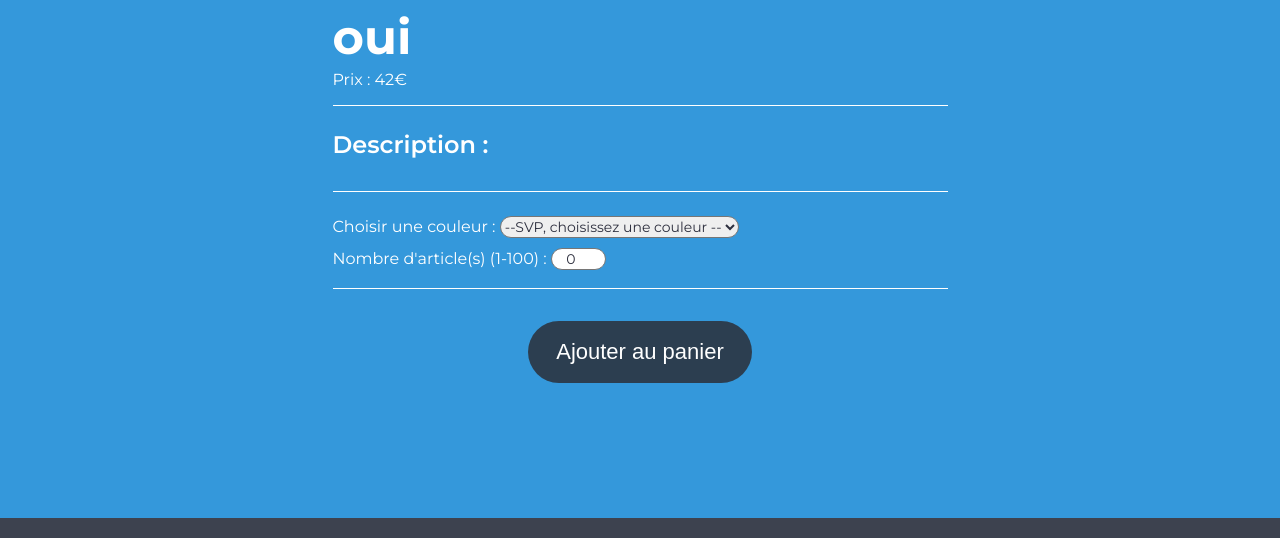
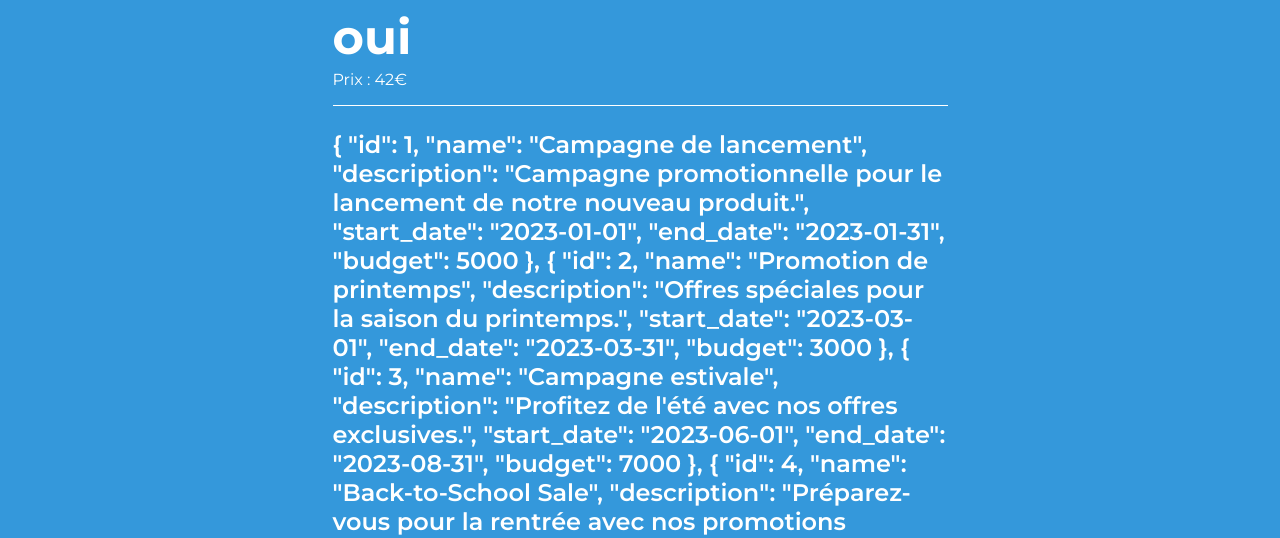
Before and after one commit to Axel-342/mouisson-dimassi, a website: page front/html/campaign.html in a window 1280 px wide. Shown: the part 1620-2158 px from the top of the page. Drawn offline with Linux system fonts and the light colour scheme; no server answers.

Commit message:
c'est ici que les emmerde commence mais hassoul on voit les campagne en brut

```diff
--- a/back/package.json
+++ b/back/package.json
@@ -4,7 +4,8 @@
   "description": "",
   "main": "server.js",
   "scripts": {
-    "test": "echo \"Error: no test specified\" && exit 1"
+    "test": "echo \"Error: no test specified\" && exit 1",
+    "start": "node "
   },
   "author": "",
   "license": "ISC",
--- a/front/html/campaign.html
+++ b/front/html/campaign.html
@@ -52,12 +52,90 @@
             <div class="item__content">
 
               <div class="item__content__titlePrice">
-                <h1 id="title">oui</h1>
+                <h1 id="budget">oui</h1>
                 <p>Prix : <span id="price">42</span>€</p>
               </div>
-
               <div class="item__content__description">
-                <p class="item__content__description__title">Description :</p>
+                <p class="item__content__description__title">{
+                  "id": 1,
+                  "name": "Campagne de lancement",
+                  "description": "Campagne promotionnelle pour le lancement de notre nouveau produit.",
+                  "start_date": "2023-01-01",
+                  "end_date": "2023-01-31",
+                  "budget": 5000
+                },
+                {
+                  "id": 2,
+                  "name": "Promotion de printemps",
+                  "description": "Offres spéciales pour la saison du printemps.",
+                  "start_date": "2023-03-01",
+                  "end_date": "2023-03-31",
+                  "budget": 3000
+                },
+                {
+                  "id": 3,
+                  "name": "Campagne estivale",
+                  "description": "Profitez de l'été avec nos offres exclusives.",
+                  "start_date": "2023-06-01",
+                  "end_date": "2023-08-31",
+                  "budget": 7000
+                },
+                {
+                  "id": 4,
+                  "name": "Back-to-School Sale",
+                  "description": "Préparez-vous pour la rentrée avec nos promotions exceptionnelles.",
+                  "start_date": "2023-08-15",
+                  "end_date": "2023-09-15",
+                  "budget": 4000
+                },
+                {
+                  "id": 5,
+                  "name": "Promotion d'automne",
+                  "description": "Découvrez nos offres spéciales pour la saison automnale.",
+                  "start_date": "2023-10-01",
+                  "end_date": "2023-11-15",
+                  "budget": 6000
+                },
+                {
+                  "id": 6,
+                  "name": "Holiday Extravaganza",
+                  "description": "Célébrez les fêtes avec nos offres festives.",
+                  "start_date": "2023-12-01",
+                  "end_date": "2023-12-31",
+                  "budget": 8000
+                },
+                {
+                  "id": 7,
+                  "name": "Nouvel An Nouvelles Offres",
+                  "description": "Commencez la nouvelle année avec nos offres exclusives.",
+                  "start_date": "2024-01-01",
+                  "end_date": "2024-01-31",
+                  "budget": 5500
+                },
+                {
+                  "id": 8,
+                  "name": "Love is in the Air",
+                  "description": "Offres spéciales pour la saison de la Saint-Valentin.",
+                  "start_date": "2024-02-01",
+                  "end_date": "2024-02-14",
+                  "budget": 2500
+                },
+                {
+                  "id": 9,
+                  "name": "Spring Clearance",
+                  "description": "Économisez gros avec nos articles en liquidation de printemps.",
+                  "start_date": "2024-04-01",
+                  "end_date": "2024-04-30",
+                  "budget": 3500
+                },
+                {
+                  "id": 10,
+                  "name": "Summer Flash Sale",
+                  "description": "Saisissez les offres éclair de l'été avant qu'elles ne disparaissent.",
+                  "start_date": "2024-07-01",
+                  "end_date": "2024-07-15",
+                  "budget": 4500
+                }</p>
                 <p id="description"><!-- Dis enim malesuada risus sapien gravida nulla nisl arcu. --></p>
               </div>
 
```
